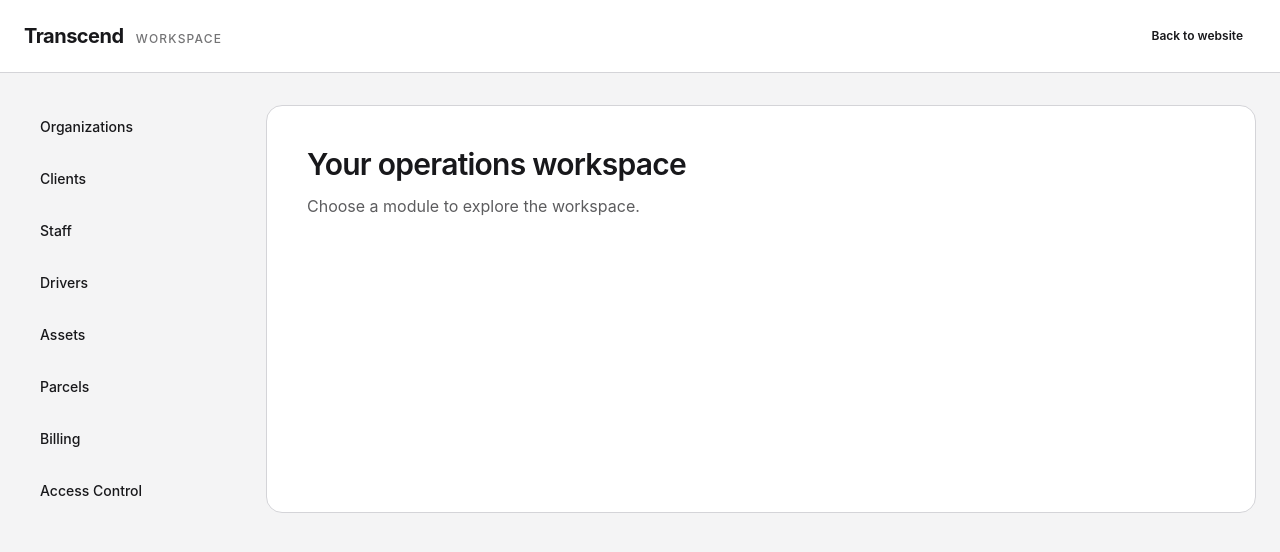
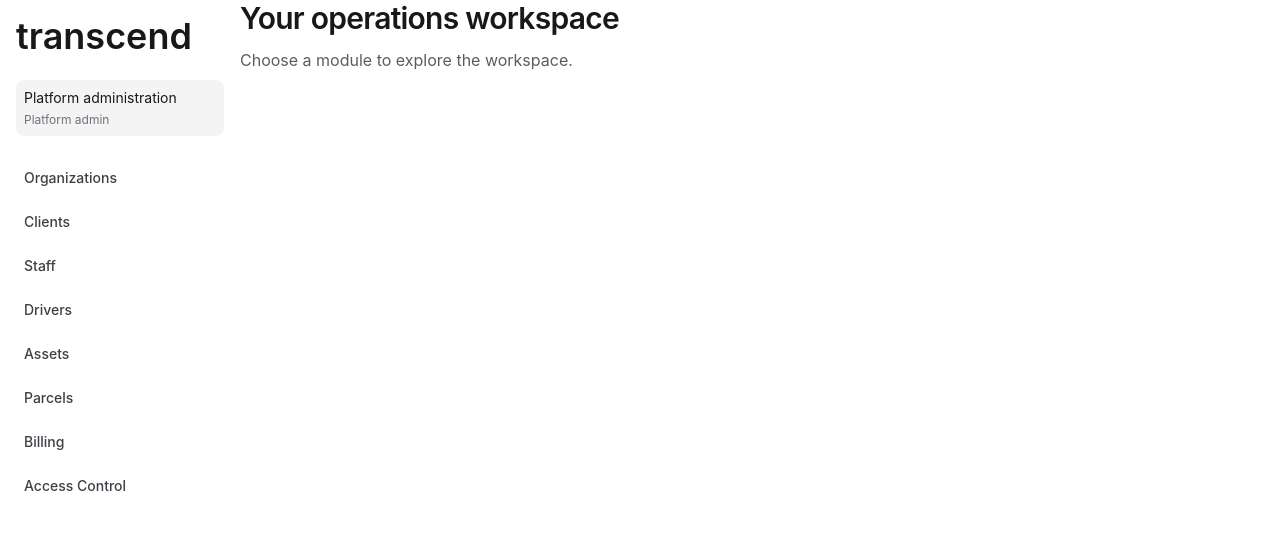
Before and after one commit to zayminmaw/ft_transcendence, a React (Vite) app in the folder frontend/: page /app in a window 1280 px wide. Shown: the top 552 px of the page. Built offline with nearby package versions, Linux system fonts and the light colour scheme.

Commit message:
feat: added sidebar that follow design

```diff
--- a/frontend/src/app/App.tsx
+++ b/frontend/src/app/App.tsx
@@ -1,47 +1,14 @@
-import { NavLink, Outlet } from 'react-router-dom';
-
-const modules = [
-	'organizations',
-	'clients',
-	'staff',
-	'drivers',
-	'assets',
-	'parcels',
-	'billing',
-	'rbac',
-];
+import { SidebarContent } from '@components';
+import { Outlet } from 'react-router-dom';
 
 export function App() {
 	return (
-		<div className="min-h-screen bg-base-200 text-base-content">
-			<header className="navbar justify-between border-b border-base-300 bg-base-100 px-6 py-5">
-				<NavLink to="/app" className="text-xl font-bold tracking-tight">
-					{'Transcend '}
-					<span className="ml-2 text-xs font-medium uppercase tracking-widest opacity-60">
-						Workspace
-					</span>
-				</NavLink>
-				<NavLink to="/" className="btn btn-ghost btn-sm">
-					Back to website
-				</NavLink>
-			</header>
-			<div className="mx-auto grid max-w-7xl gap-8 px-6 py-8 md:grid-cols-[210px_1fr]">
-				<nav aria-label="Main navigation" className="flex flex-wrap gap-2 md:flex-col">
-					{modules.map((module) => (
-						<NavLink
-							key={module}
-							to={`/app/${module}`}
-							className={({ isActive }) =>
-								`rounded-lg px-4 py-3 text-sm font-medium capitalize ${isActive ? 'bg-neutral text-neutral-content' : 'hover:bg-base-300'}`
-							}
-						>
-							{module === 'rbac' ? 'Access control' : module}
-						</NavLink>
-					))}
-				</nav>
-				<main className="rounded-2xl border border-base-300 bg-base-100 p-6 md:p-10">
-					<Outlet />
-				</main>
+		<div className="flex h-full">
+			<div className="hidden md:block md:w-60 h-full p-4">
+				<SidebarContent />
+			</div>
+			<div className="max-h-screen flex-1 overflow-y-auto">
+				<Outlet />
 			</div>
 		</div>
 	);
--- /dev/null
+++ b/frontend/src/components/Sidebar/SidebarContent.tsx
@@ -0,0 +1,35 @@
+import { NavLink } from 'react-router-dom';
+
+const modules = [
+	'organizations',
+	'clients',
+	'staff',
+	'drivers',
+	'assets',
+	'parcels',
+	'billing',
+	'rbac',
+];
+
+export function SidebarContent() {
+	return (
+		<nav className="flex flex-col gap-2">
+			<p className="text-4xl font-semibold">transcend</p>
+			<div className="rounded-lg bg-zinc-100 p-2 my-4">
+				<p className="text-sm mb-1">Platform administration</p>
+				<p className="text-zinc-500 text-xs">Platform admin</p>
+			</div>
+			{modules.map((module) => (
+				<NavLink
+					key={module}
+					to={`/app/${module}`}
+					className={({ isActive }) =>
+						`rounded-lg p-2 text-sm font-medium capitalize ${isActive ? 'bg-zinc-100 text-black' : 'hover:bg-zinc-50 text-zinc-700'}`
+					}
+				>
+					{module === 'rbac' ? 'Access control' : module}
+				</NavLink>
+			))}
+		</nav>
+	);
+}
--- a/frontend/src/components/index.ts
+++ b/frontend/src/components/index.ts
@@ -1,3 +1,4 @@
 export { Button } from './Button/Button';
 export { Input } from './Input/Input';
 export { ModulePage } from './ModulePage';
+export { SidebarContent } from './Sidebar/SidebarContent';
```
